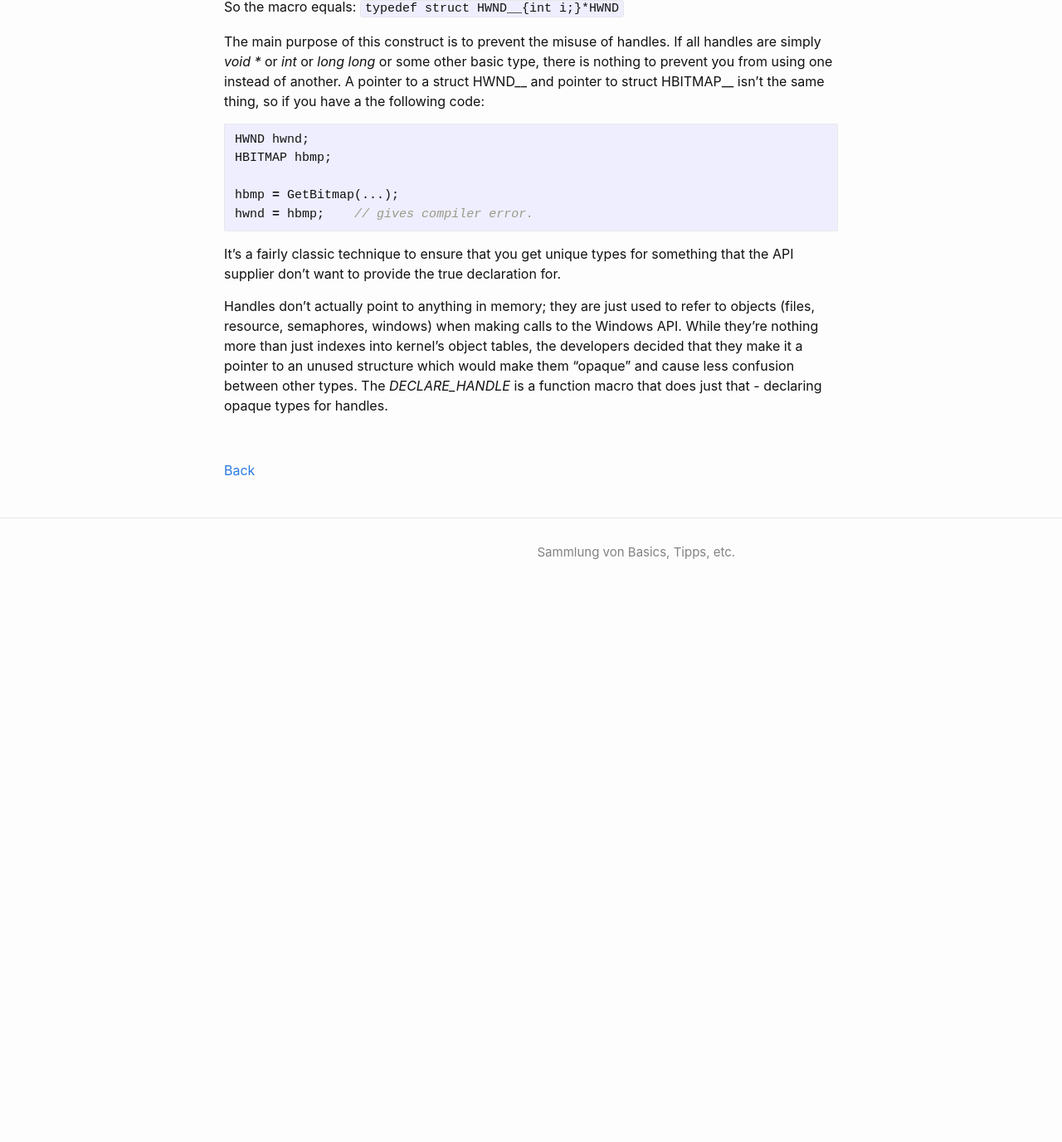
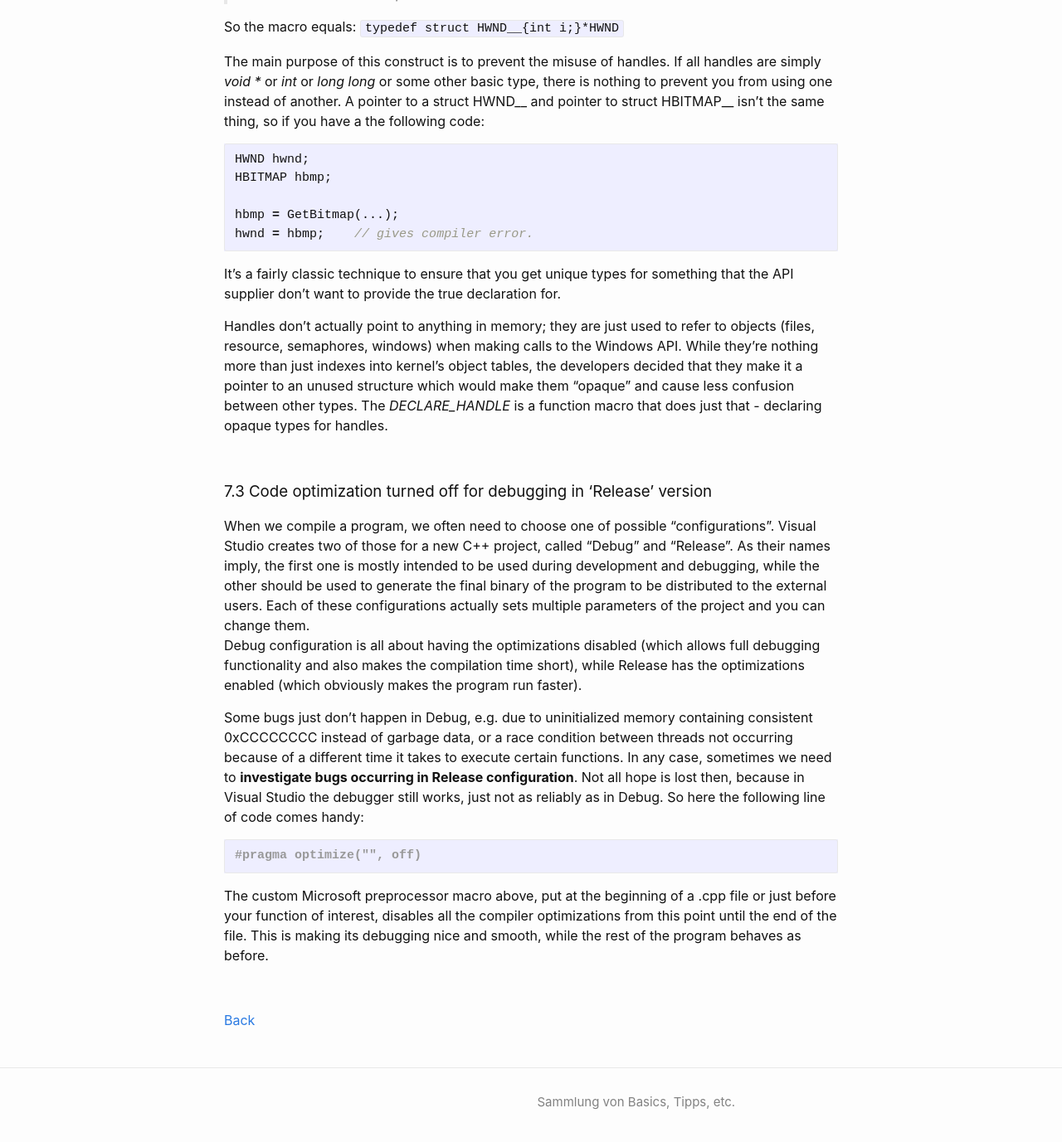
Before and after one commit to Hautaklyttn/progDocs, a Jekyll site: the page built from docs/articles/c_cpp.md, in a window 1280 px wide and 1400 px high, scrolled down 31718 px. Shown: the top 1377 px of the window at 83% size. Built offline with Jekyll 4.4.1, drawn with Linux system fonts in a browser that asks for light colours; before the commit the page ends 32456 px from its top, so only the background shows below that; some of the changed text lies outside the part shown.

Commit message:
Update c_cpp.md

````diff
--- a/docs/articles/c_cpp.md
+++ b/docs/articles/c_cpp.md
@@ -60,6 +60,7 @@ layout: default
 ### 7. How To's & Special Syntax
 &nbsp;&nbsp;&nbsp;&nbsp;&nbsp; [<font size="-1">7.1 Emulation</font>](#ch7-1)
 &nbsp;&nbsp;&nbsp;&nbsp;&nbsp; [<font size="-1">7.2 `#define DECLARE_HANDLE(n)` (Windows API Code)</font>](#ch7-2)
+&nbsp;&nbsp;&nbsp;&nbsp;&nbsp; [<font size="-1">7.3 Code optimization turned off for debugging in 'Release' version</font>](#ch7-3)
 
 ### 8. ...
 
@@ -1131,4 +1132,19 @@ Handles don't actually point to anything in memory; they are just used to refer
 
 &nbsp;
 
+<a name="ch7-3"></a>
+### 7.3 Code optimization turned off for debugging in 'Release' version
+When we compile a program, we often need to choose one of possible "configurations". Visual Studio creates two of those for a new C++ project, called "Debug" and "Release". As their names imply, the first one is mostly intended to be used during development and debugging, while the other should be used to generate the final binary of the program to be distributed to the external users. Each of these configurations actually sets multiple parameters of the project and you can change them.
+Debug configuration is all about having the optimizations disabled (which allows full debugging functionality and also makes the compilation time short), while Release has the optimizations enabled (which obviously makes the program run faster).
+
+Some bugs just don't happen in Debug, e.g. due to uninitialized memory containing consistent 0xCCCCCCCC instead of garbage data, or a race condition between threads not occurring because of a different time it takes to execute certain functions. In any case, sometimes we need to **investigate bugs occurring in Release configuration**. Not all hope is lost then, because in Visual Studio the debugger still works, just not as reliably as in Debug. So here the following line of code comes handy:
+
+```c
+#pragma optimize("", off)
+```
+
+The custom Microsoft preprocessor macro above, put at the beginning of a .cpp file or just before your function of interest, disables all the compiler optimizations from this point until the end of the file. This is making its debugging nice and smooth, while the rest of the program behaves as before.
+
+&nbsp;
+
 [Back](../)
````
